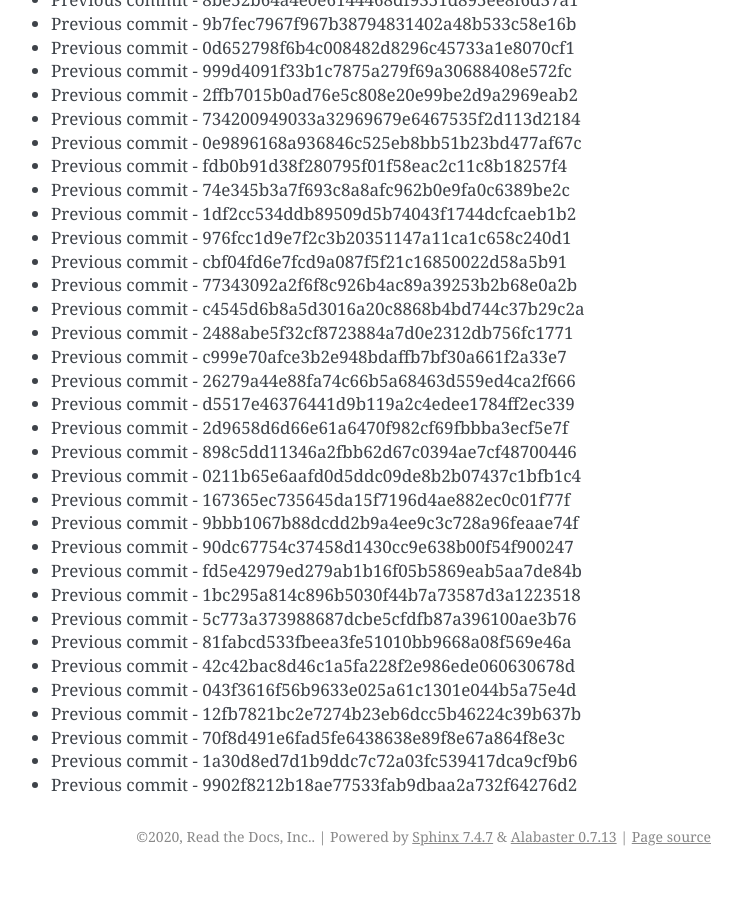
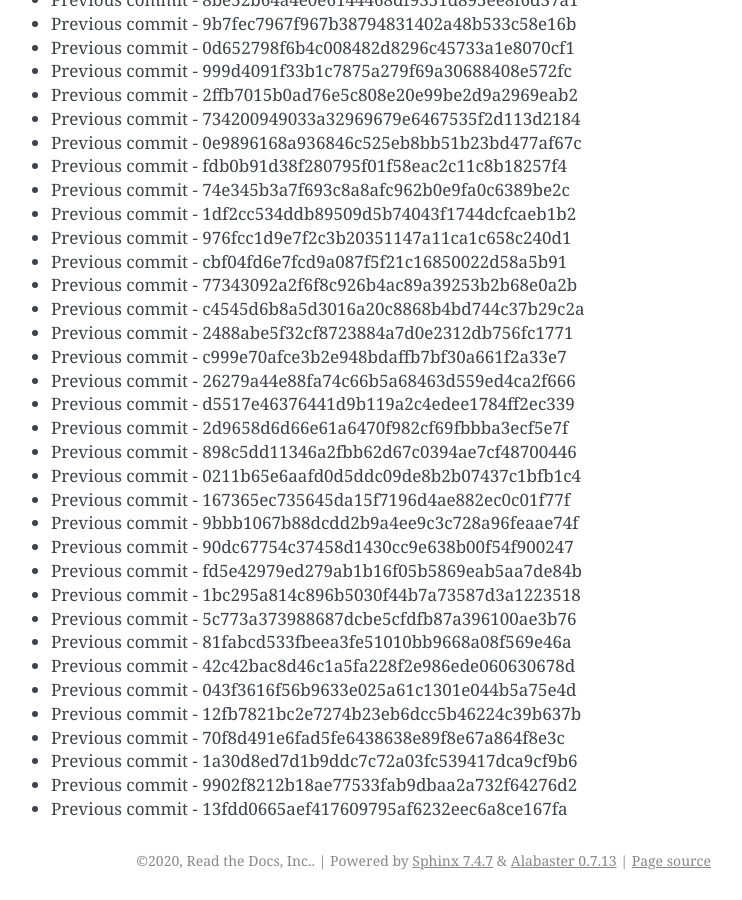
Before and after one commit to readthedocs/rtd-git-stresstest, a Sphinx documentation site: the page built from docs/updates.rst, in a window 1280 px wide and 900 px high, scrolled down 28260 px. Shown: the whole window, without its empty margins (399-1141 px from the left). Built offline with Sphinx 7.4.7, drawn with Linux system fonts in a browser that asks for light colours; before the commit the page ends 29136 px from its top, so only the background shows below that.

Commit message:
Generating commit from previous: 13fdd0665aef417609795af6232eec6a8ce167fa

```diff
--- a/docs/updates.rst
+++ b/docs/updates.rst
@@ -1219,3 +1219,4 @@ It can be tested for any performance characteristics.
 * Previous commit - 70f8d491e6fad5fe6438638e89f8e67a864f8e3c
 * Previous commit - 1a30d8ed7d1b9ddc7c72a03fc539417dca9cf9b6
 * Previous commit - 9902f8212b18ae77533fab9dbaa2a732f64276d2
+* Previous commit - 13fdd0665aef417609795af6232eec6a8ce167fa
```
